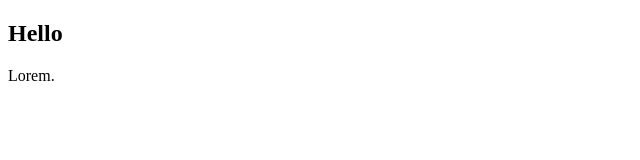
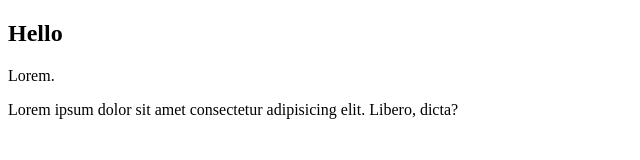
Before and after one commit to saurabh-v-eq/GitGraph, a plain HTML site: page index1.html in a window 1280 px wide. Shown: the whole page, without its empty margins (0-640 px from the left). Drawn offline with Linux system fonts and the light colour scheme.

Commit message:
another p tag added

```diff
--- a/index1.html
+++ b/index1.html
@@ -8,5 +8,6 @@
 <body>
     <h2>Hello</h2>
     <p>Lorem.</p>
+    <p>Lorem ipsum dolor sit amet consectetur adipisicing elit. Libero, dicta?</p>
 </body>
 </html>
```
